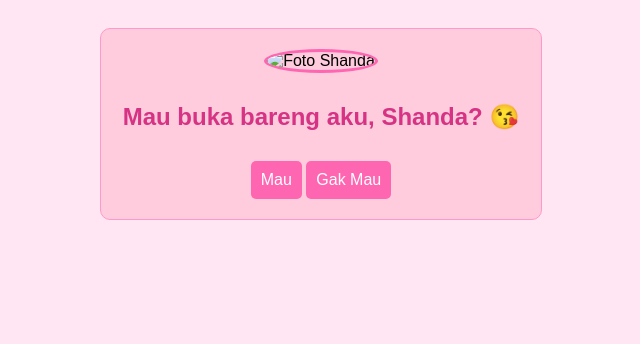
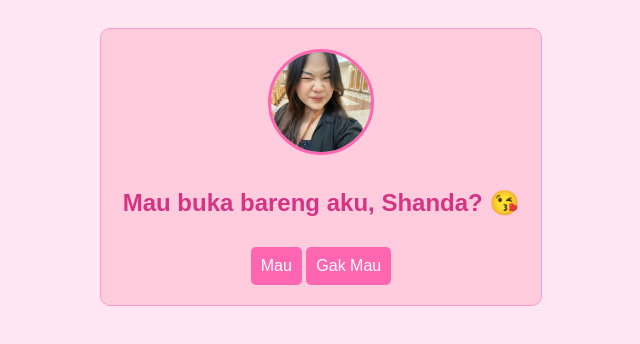
Before and after one commit to rezaasb/deshanda-willa-fernanda, a plain HTML site: page index.html in a window 1280 px wide. Shown: the whole page, without its empty margins (319-959 px from the left). Drawn offline with Linux system fonts and the light colour scheme.

Commit message:
Update index.html

```diff
--- a/index.html
+++ b/index.html
@@ -18,7 +18,7 @@
 </head>
 <body>
     <div class="container" id="ajakan">
-        <img src="foto-shanda.jpg" alt="Foto Shanda" class="photo">
+        <img src="shanda.jpg" alt="Foto Shanda" class="photo">
         <h2 style="color: #d63384;">Mau buka bareng aku, Shanda? 😘</h2>
         <button onclick="lanjutPilihan()">Mau</button>
         <button id="gakMau" onmouseover="geserTombol()">Gak Mau</button>
```
